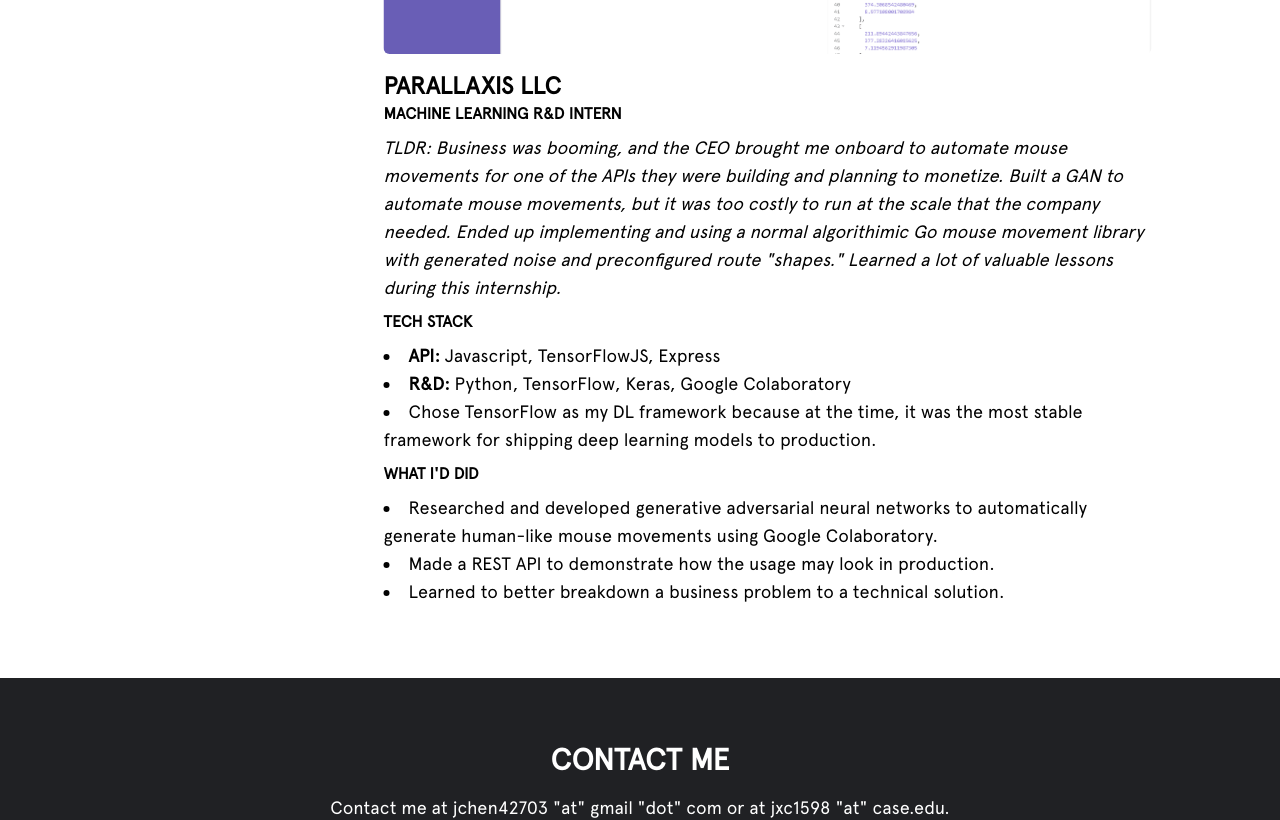
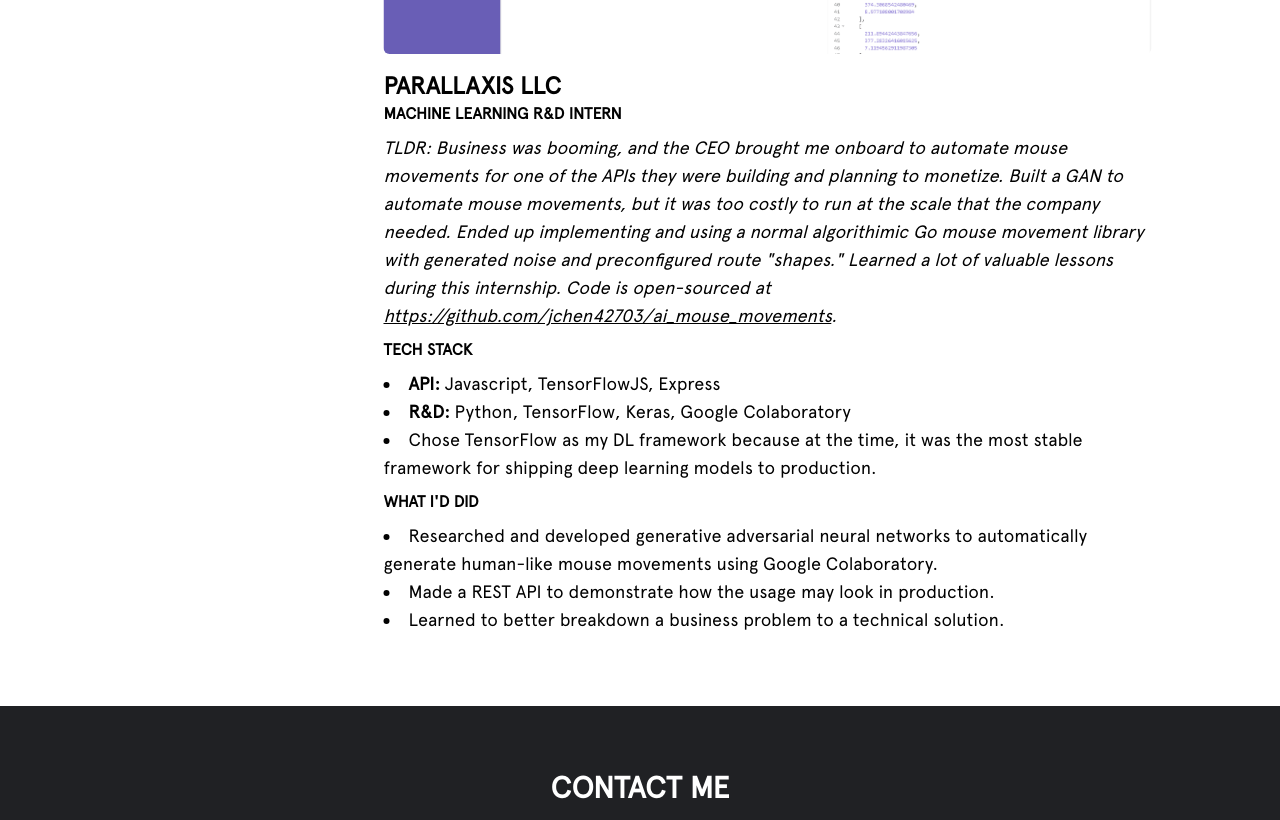
Before and after one commit to jchen42703/jchen42703.github.io, a React (Create React App) app in the folder v2/: page /work in a window 1280 px wide. Shown: the part 4620-5440 px from the top of the page. Built offline with nearby package versions, Linux system fonts and the light colour scheme.

Commit message:
Added link for ai mouse movements

```diff
--- a/v2/src/views/work/parallaxis2020.tsx
+++ b/v2/src/views/work/parallaxis2020.tsx
@@ -1,5 +1,6 @@
 import UppercasedText from "../../components/text/UppercasedText";
 import mouseMovementsGif from "../../assets/mouse_movements.gif";
+import UnderlinedLink from "../../components/UnderlinedLink";
 
 /**
  * Parallaxis2020Experience Component
@@ -44,7 +45,11 @@
 						implementing and using a normal algorithimic Go mouse
 						movement library with generated noise and preconfigured
 						route "shapes." Learned a lot of valuable lessons during
-						this internship.
+						this internship. Code is open-sourced at{" "}
+						<UnderlinedLink href="https://github.com/jchen42703/ai_mouse_movements">
+							https://github.com/jchen42703/ai_mouse_movements
+						</UnderlinedLink>
+						.
 					</p>
 				</div>
 				<UppercasedText
```
